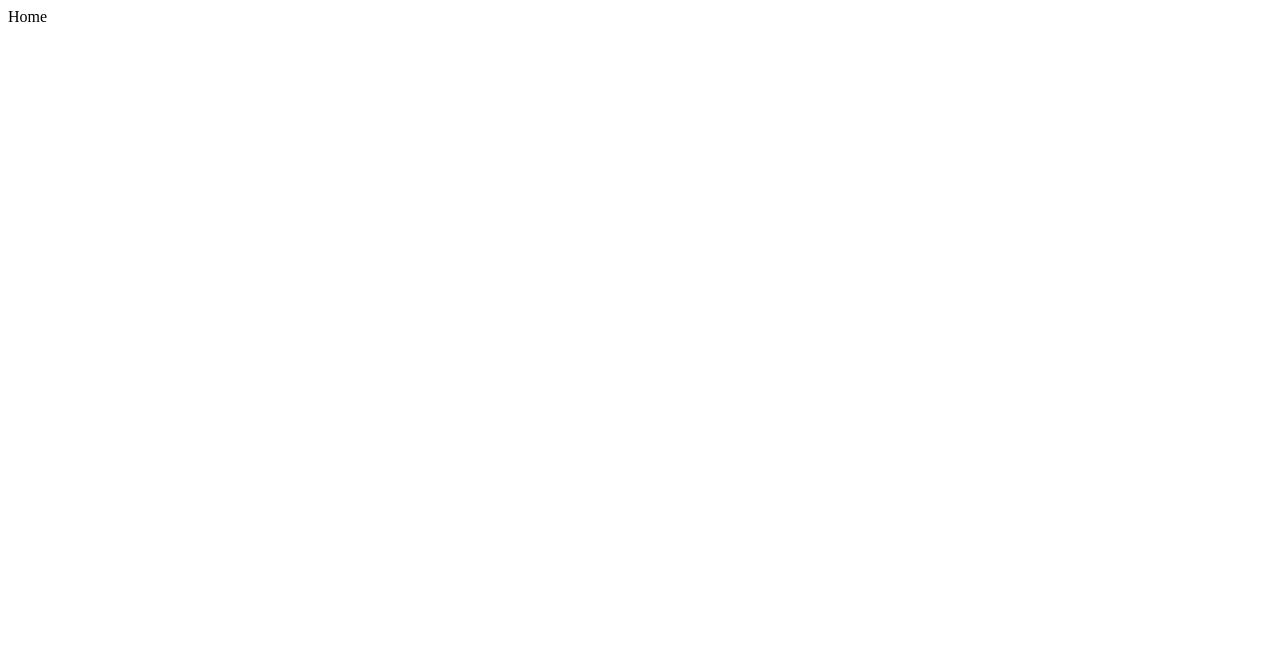
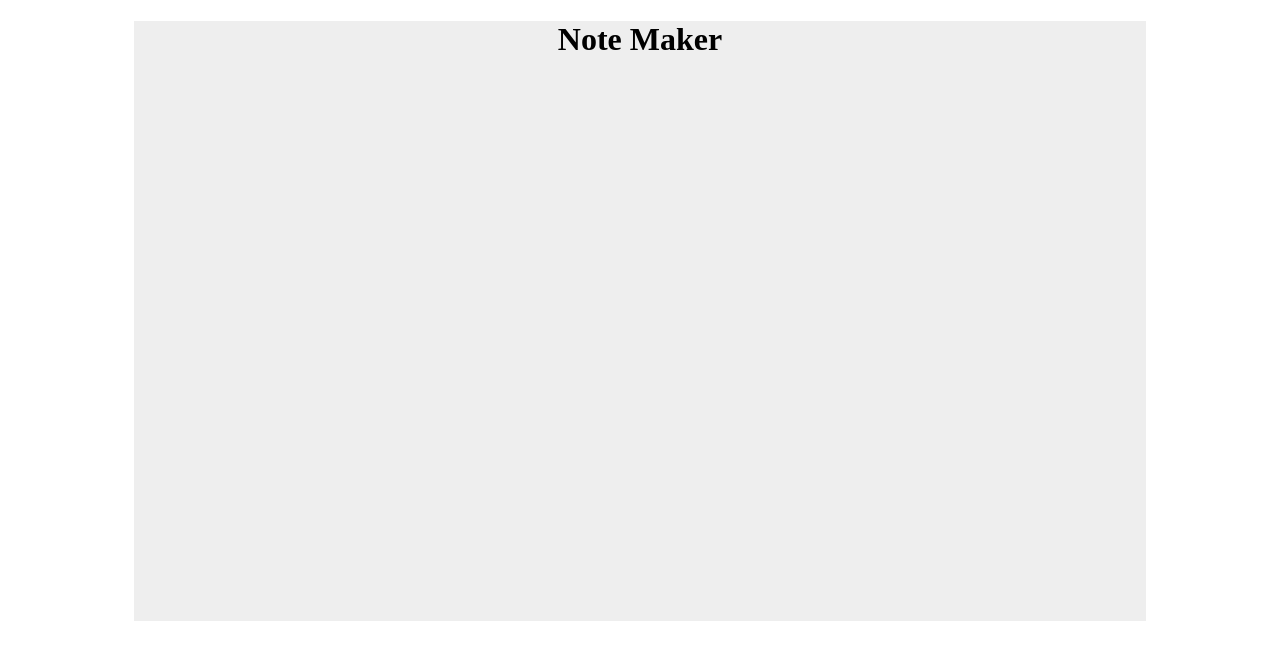
Before and after one commit to kroessam/note-maker, a React (Vite) app: page / in a window 1280 px wide. Shown: the top 660 px of the page. Built offline with nearby package versions, Linux system fonts and the light colour scheme.

Commit message:
Styles Started

```diff
--- /dev/null
+++ b/src/App.css
@@ -0,0 +1,21 @@
+html {
+  padding: 0;
+  margin: 0;
+}
+
+main {
+  min-height: 600px;
+  background-color: #eee;
+}
+
+h1 {
+  text-align: center;
+}
+
+
+
+@media (min-width: 500px) {
+  main {
+    margin: 0 10%;
+  }
+}
--- a/src/App.tsx
+++ b/src/App.tsx
@@ -1,5 +1,6 @@
 import Home from "./pages/Home";
 import { Routes, Route } from "react-router-dom";
+import "./App.css";
 
 function App() {
   return (
--- a/src/pages/Home.tsx
+++ b/src/pages/Home.tsx
@@ -1,5 +1,11 @@
 const Home = () => {
-  return <div>Home</div>;
+  return (
+    <>
+      <main>
+        <h1>Note Maker</h1>
+      </main>
+    </>
+  );
 };
 
 export default Home;
```
